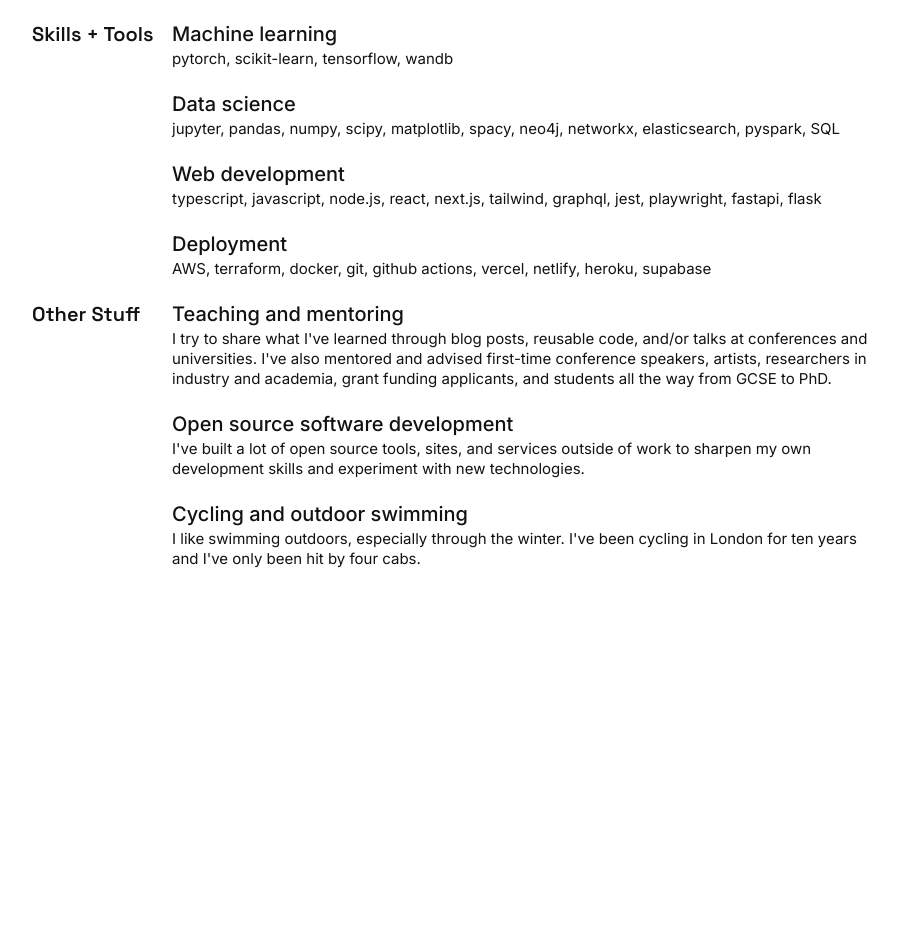
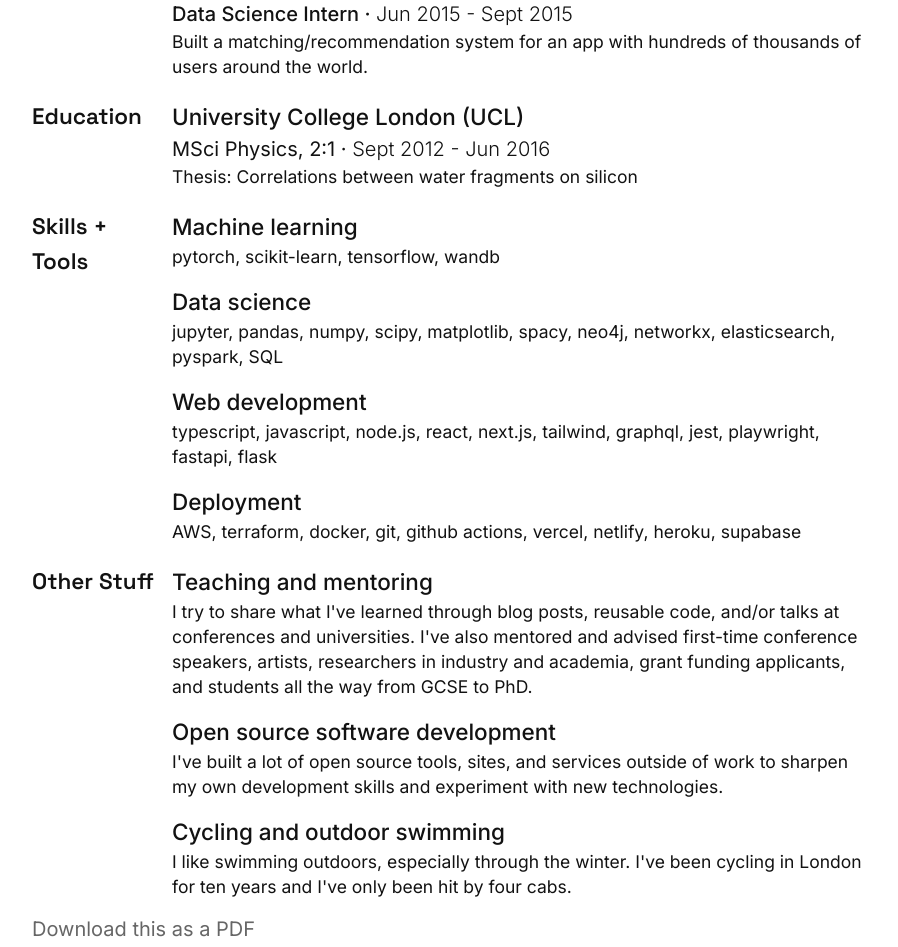
Before and after one commit to harrisonpim/harrisonpim.com, a Next.js app: page /cv in a window 1280 px wide. Shown: the part 805-1752 px from the top of the page, without its empty margins (28-926 px from the left). Before the commit the page ends 1394 px from the top, so only its background shows below. Built offline with nearby package versions, Linux system fonts and the light colour scheme.

Commit message:
small tweaks

```diff
--- a/app/cv/page.tsx
+++ b/app/cv/page.tsx
@@ -20,7 +20,7 @@ export const metadata: Metadata = {
 const Block: FC<BlockProps> = ({ heading, children }) => {
   return (
     <section className="flow-root">
-      <h2 className="float-left w-full text-base lg:w-1/6 lg:pr-3 lg:font-medium print:w-1/6 print:pr-3 print:font-medium pt-1">
+      <h2 className="float-left w-full text-lg lg:w-1/6 lg:pr-3 lg:font-medium print:w-1/6 print:pr-3 print:font-medium pt-1">
         {heading}
       </h2>
       <div className="float-left w-full space-y-3 pt-1 lg:float-right lg:w-5/6 lg:pt-0 print:float-right print:w-5/6 print:pt-0">
@@ -33,20 +33,20 @@ const Block: FC<BlockProps> = ({ heading, children }) => {
 export default async function CV() {
   const cv = await import('./cv.json').then((m) => m.default)
   return (
-    <div className="space-y-3 ">
+    <div className="space-y-3">
       <Link href="/" className="no-underline">
         <h1 className="text-3xl leading-tight">Harrison Pim</h1>
       </Link>
-      <div className="text-xs space-y-1">
+      <div className="text-sm space-y-1">
         {cv.description.split('\n').map((p, idx) => (
           <p key={idx}>{p}</p>
         ))}
       </div>
       <Block heading="Experience">
-        <ul className="list-none space-y-3 pl-0">
+        <ul className="list-none space-y-2 pl-0">
           {cv.experience.map((job, idx) => (
             <li key={idx}>
-              <h3 className="pt-1 text-base">
+              <h3 className="pt-1 text-lg">
                 {job.url ? (
                   <a href={job.url} className="no-underline">
                     {job.organisation}
@@ -60,7 +60,7 @@ export default async function CV() {
               <ul className="list-none pl-0">
                 {job.roles.map((role, idx) => (
                   <li key={idx}>
-                    <h4 className="text-sm pt-0.5">
+                    <h4 className="text-base pt-0.5">
                       {role.title}
                       {'  ·  '}
                       <span className=" font-light">
@@ -68,7 +68,7 @@ export default async function CV() {
                         {formatMonth(role['end-date'])}
                       </span>
                     </h4>
-                    <p className="text-xs ">{role.description}</p>
+                    <p className="text-sm ">{role.description}</p>
                   </li>
                 ))}
               </ul>
@@ -77,11 +77,11 @@ export default async function CV() {
         </ul>
       </Block>
       <Block heading="Education">
-        <ul className="list-none space-y-3 pl-0">
+        <ul className="list-none space-y-2 pl-0">
           {cv.education.map((education, idx) => (
             <li key={idx}>
-              <h3 className="pt-1 text-base">{education.institution}</h3>
-              <p className="text-sm">
+              <h3 className="pt-1 text-lg">{education.institution}</h3>
+              <p className="text-base">
                 {education.qualification}
                 {', '}
                 {education.grade}
@@ -91,31 +91,39 @@ export default async function CV() {
                   {formatMonth(education['end-date'])}
                 </span>
               </p>
-              <p className="text-xs ">{education.description}</p>
+              <p className="text-sm ">{education.description}</p>
             </li>
           ))}
         </ul>
       </Block>
       <Block heading="Skills + Tools">
-        <ul className="list-none space-y-3 pl-0">
+        <ul className="list-none space-y-2 pl-0">
           {Object.entries(cv.skills).map(([title, skills], idx) => (
             <li key={idx}>
-              <h3 className="pt-1 text-base">{title}</h3>
-              <p className="text-xs">{skills.join(', ')}</p>
+              <h3 className="pt-1 text-lg">{title}</h3>
+              <p className="text-sm">{skills.join(', ')}</p>
             </li>
           ))}
         </ul>
       </Block>
       <Block heading="Other Stuff">
-        <ul className="list-none space-y-3 pl-0">
+        <ul className="list-none space-y-2 pl-0">
           {Object.entries(cv.other).map(([title, content], idx) => (
             <li key={idx}>
-              <h3 className="pt-1 text-base">{title}</h3>
-              <p className="text-xs">{content}</p>
+              <h3 className="pt-1 text-lg">{title}</h3>
+              <p className="text-sm">{content}</p>
             </li>
           ))}
         </ul>
       </Block>
+      <section>
+        <a
+          href="javascript:window.print()"
+          className="text-base text-gray no-underline dark:text-light-gray print:hidden"
+        >
+          Download this as a PDF
+        </a>
+      </section>
     </div>
   )
 }
--- a/middleware.ts
+++ b/middleware.ts
@@ -5,7 +5,7 @@ export default function middleware(request: NextRequest) {
   // Create a new Headers object from the request headers
   const requestHeaders = new Headers(request.headers)
 
-  // If the request is for a blog post, set the x-next-article-slug header
+  // If the request is for a blog post, set the x-next-blog-post-slug header
   // This is used in the blog layout to load the correct post metadata
   if (request.nextUrl.pathname.startsWith('/blog/'))
     requestHeaders.set(
--- a/scripts/generate-open-graph-images.ts
+++ /dev/null
@@ -1,111 +0,0 @@
-import fs from 'fs'
-import prismic from '@prismicio/client'
-import puppeteer from 'puppeteer'
-require('dotenv').config()
-
-const client = prismic.client(
-  `https://${process.env.PRISMIC_REPO_NAME}.cdn.prismic.io/api/v2`,
-  { accessToken: process.env.PRISMIC_ACCESS_TOKEN }
-)
-
-function openGraphImage(title, emoji) {
-  const imageURL = emoji
-    ? `https://emojicdn.elk.sh/${emoji}`
-    : 'https://github.com/harrisonpim.png'
-
-  const imageClass = emoji ? '' : 'rounded-full shadow-xl'
-  return `
-<!doctype html>
-<html lang="en">
-<head>
-    <meta name="viewport" content="initial-scale=1.0, width=device-width" />
-    <meta charSet="utf-8" />
-    <link rel="preconnect" href="https://fonts.googleapis.com" />
-    <link rel="preconnect" href="https://fonts.gstatic.com" crossOrigin="true" />
-    <link href="https://fonts.googleapis.com/css2?family=Inter:wght@900&display=swap" rel="stylesheet" />
-    <script src="https://cdn.tailwindcss.com"></script>
-    <style>
-        body {
-            font-family: 'Inter', sans-serif;
-        }
-    </style>
-    <script>
-        tailwind.config = {
-            theme: {
-                extend: {
-                    colors: {
-                        "nice-gray": '#343434',
-                    }
-                }
-            }
-        }
-    </script>
-</head>
-<body class="bg-nice-gray">
-    <div class="h-screen w-screen flex flex-row justify-center items-center p-10 gap-10">
-        <div class="w-1/3 relative">
-            <img class="h-auto w-full items-center float-right ${imageClass}" src="${imageURL}" />
-        </div>
-        <div class="w-2/3">
-            <h1 class="text-6xl text-white uppercase">${title}</h1>
-        </div>
-    </div>
-</body>
-</html>
-  `
-}
-
-async function fetchDocs(page = 1, routes = []) {
-  const response = await client.query('', { pageSize: 100, lang: '*', page })
-  const allRoutes = routes.concat(response.results)
-  if (response.results_size + routes.length < response.total_results_size) {
-    return fetchDocs(page + 1, allRoutes)
-  }
-  return allRoutes
-}
-
-async function queryRepeatableDocuments(filter) {
-  const allRoutes = await fetchDocs()
-  return allRoutes.filter(filter)
-}
-
-;(async () => {
-  const blogPages = await queryRepeatableDocuments(
-    (doc) => doc.type === 'blog-post'
-  )
-
-  // if the folder doesn't exist, create it
-  if (!fs.existsSync('public/open-graph-images')) {
-    fs.mkdirSync('public/open-graph-images')
-  }
-
-  const layouts = blogPages.map((page) => {
-    const title = page.data.title[0].text
-    const emoji = page.data.favicon[0] ? page.data.favicon[0].text : null
-    return openGraphImage(title, emoji)
-  })
-
-  const browser = await puppeteer.launch({
-    headless: "new",
-    args: ['--no-sandbox'],
-  })
-  const page = await browser.newPage()
-  await page.setViewport({ width: 1200, height: 630 })
-
-  // generate the images
-  for (let i = 0; i < layouts.length; i++) {
-    const HTMLcontent = layouts[i]
-    await page.setContent(HTMLcontent, { waitUntil: 'networkidle0' })
-    await page.evaluateHandle('document.fonts.ready')
-
-    await page.screenshot({
-      path: `public/open-graph-images/${blogPages[i].uid}.png`,
-      fullPage: true,
-    })
-
-    console.log(`🖼️   Generated open graph image for ${blogPages[i].uid}`)
-  }
-  await page.close()
-
-  await browser.close()
-})()
```
